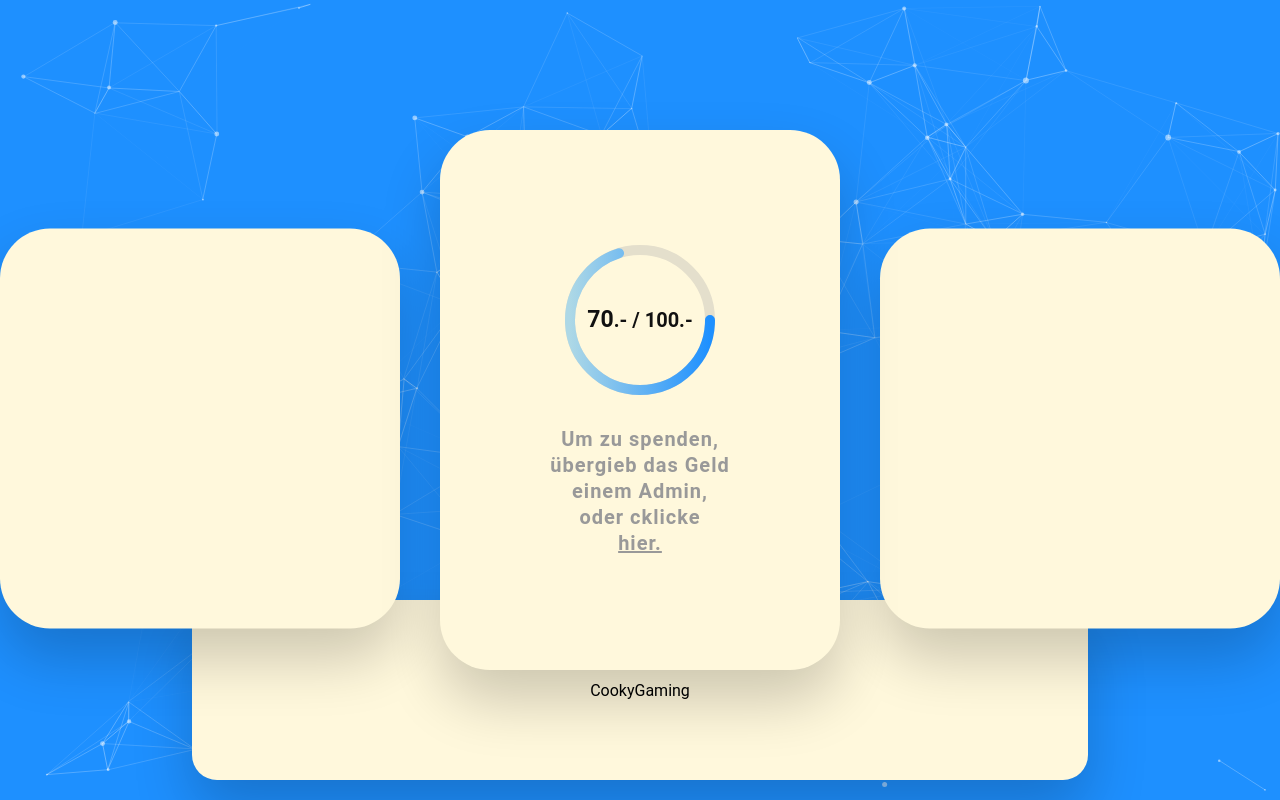
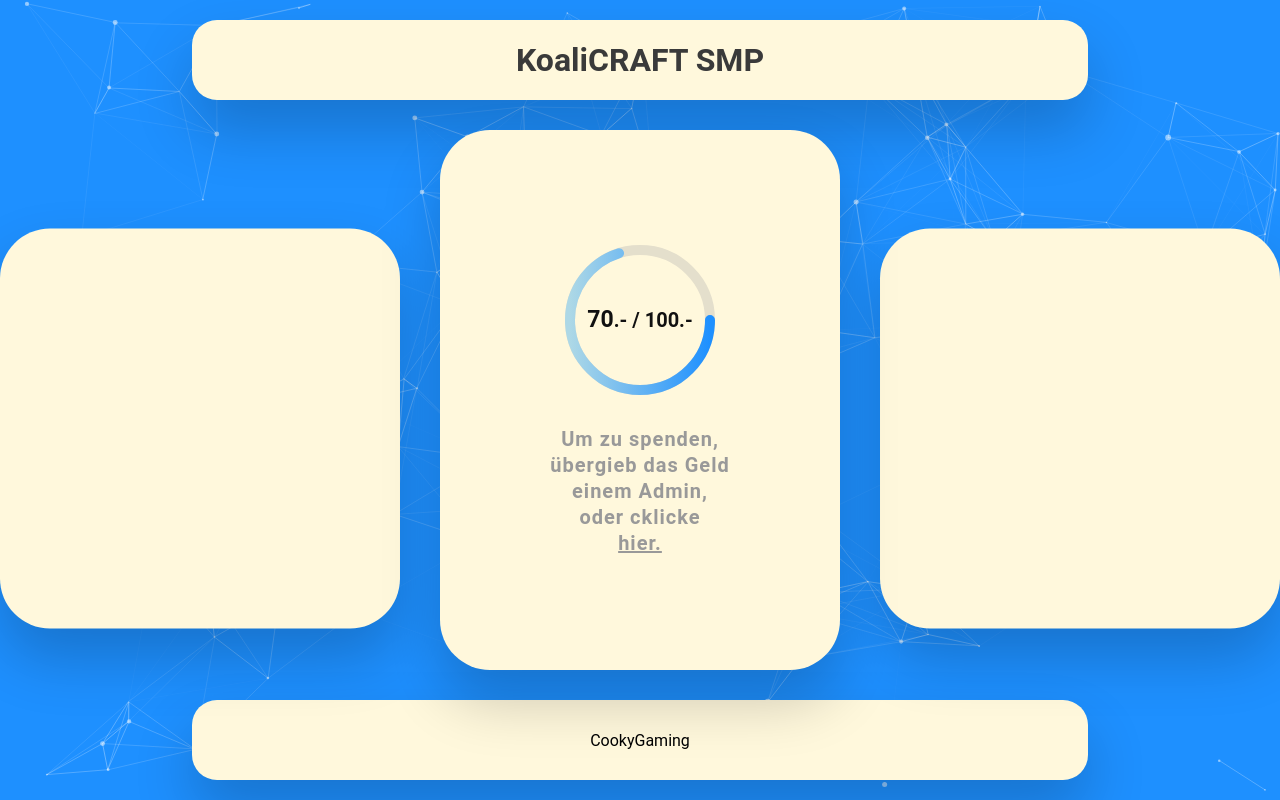
Before and after one commit to KoaliCRAFT/KoaliCRAFT-3-Website, a plain HTML site: page website/index.html in a window 1280 px wide. Drawn offline with Linux system fonts and the light colour scheme; a web font is replaced by a local one.

Commit message:
header and footer box

```diff
--- a/website/index.html
+++ b/website/index.html
@@ -44,6 +44,9 @@
         <p class="name">CookyGaming</p>
       </div>
     </div>
+    <div class="header">
+      <h1 class="title">KoaliCRAFT SMP</h1>
+    </div>
     <div class="left">
       <div class="box-left"></div>
     </div>
--- a/website/style.css
+++ b/website/style.css
@@ -18,7 +18,7 @@
   background: cornsilk;
   box-shadow: 0 30px 60px rgba(0, 0, 0, .2);
   width: 70%;
-  height: 180px;
+  height: 10%;
   border-radius: 25px;
   position: fixed;
   left: 50%;
@@ -28,6 +28,24 @@
   justify-content: center;
   align-items: center;
   flex-direction: column;
+}
+.header{
+  background: cornsilk;
+  box-shadow: 0 30px 60px rgba(0, 0, 0, .2);
+  width: 70%;
+  height: 10%;
+  border-radius: 25px;
+  position: fixed;
+  left: 50%;
+  top: 20px;
+  transform: translate(-50%, 0%);
+  display: flex;
+  justify-content: center;
+  align-items: center;
+  flex-direction: column;
+}
+.title{
+  color: rgb(58, 58, 58);
 }
 .box-middle
 {
```
